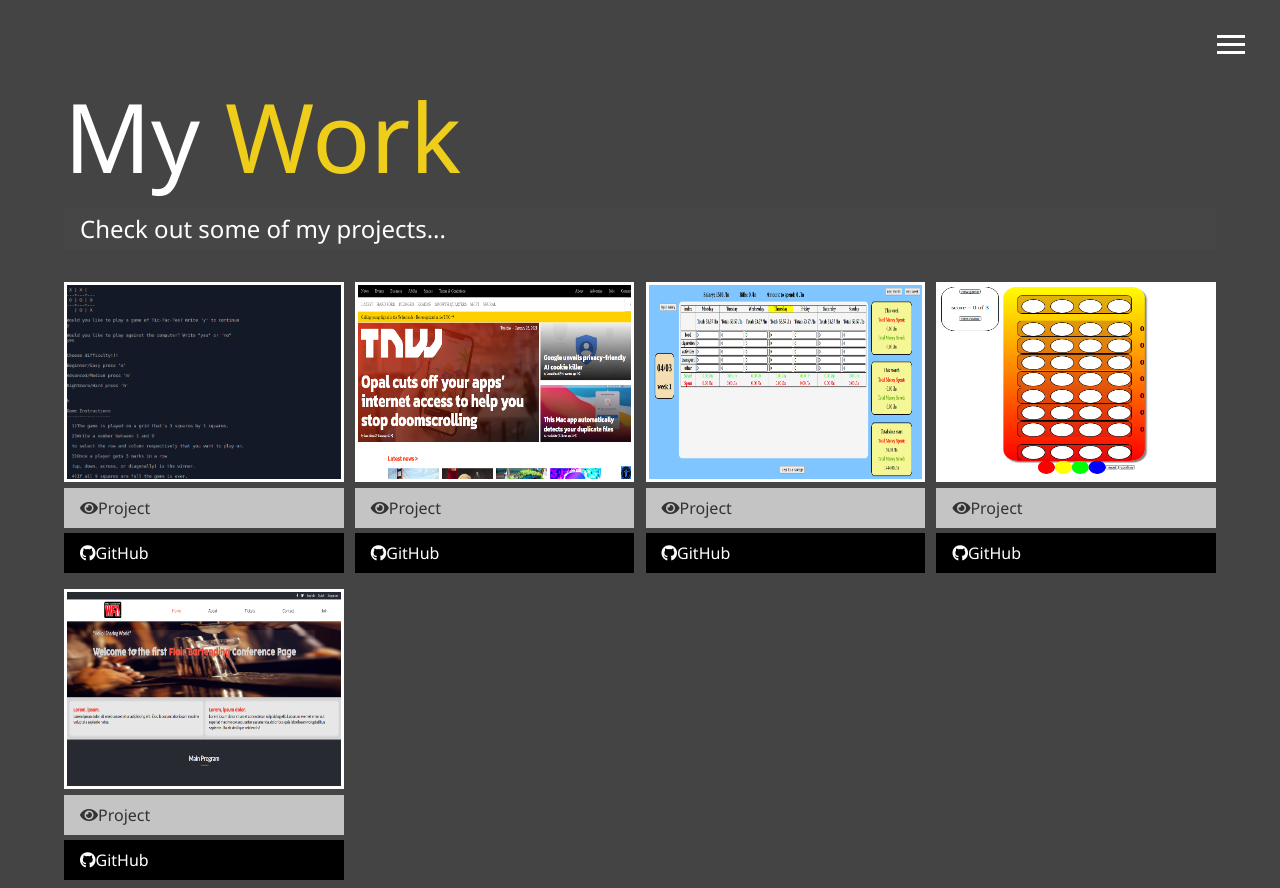
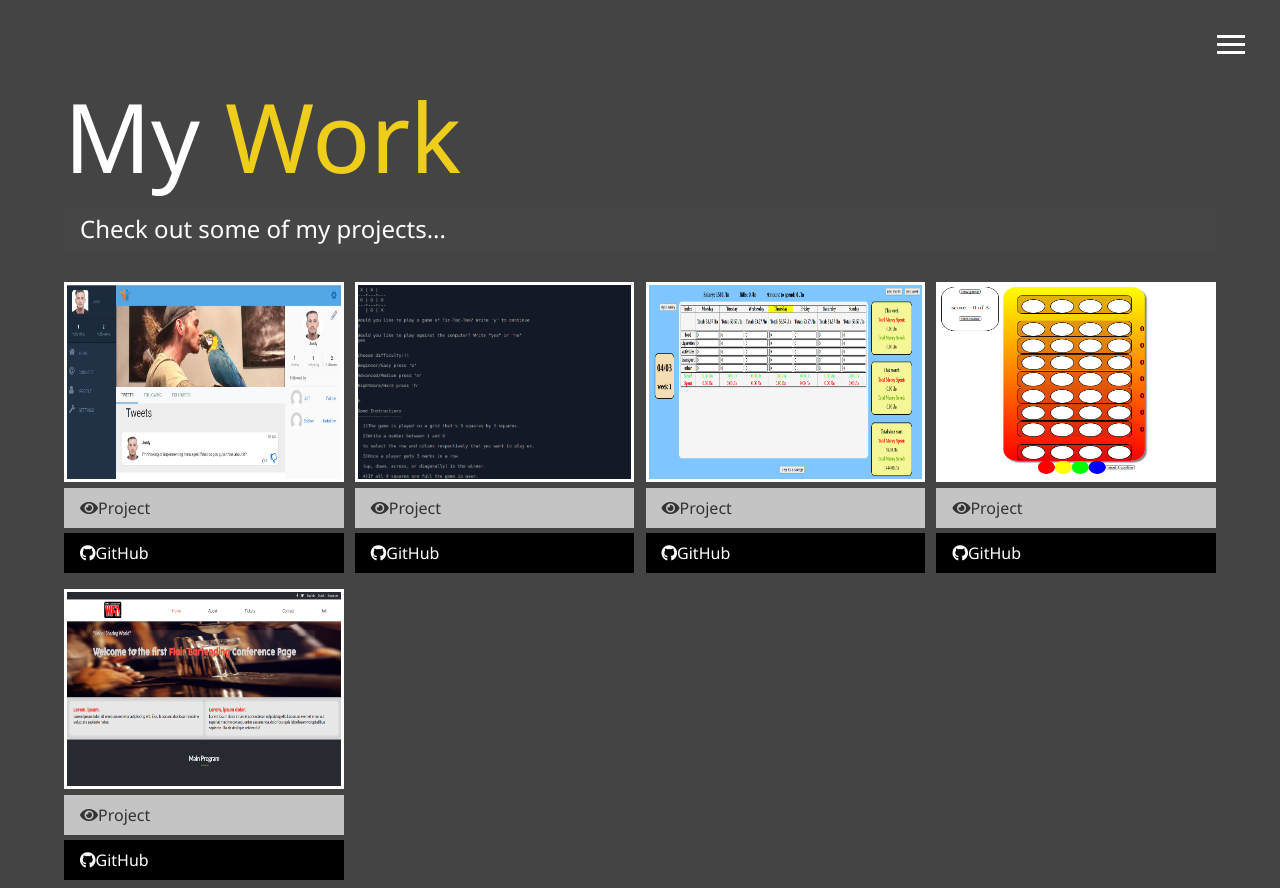
Before and after one commit to garciajordy/Portfolio, a plain HTML site: page work.html in a window 1280 px wide. Shown: the top 888 px of the page. Drawn offline with Linux system fonts and the light colour scheme.

Commit message:
Update Work page

```diff
--- a/work.html
+++ b/work.html
@@ -58,6 +58,21 @@
             Check out some of my projects...
         </h2>
         <div class="projects">
+
+            <div class="item">
+                <a rel="noreferrer noopener" href="https://friends-official.herokuapp.com/" target="_blank">
+                    <img src="assets/friends.jpg" alt="project">
+                </a>
+                <a rel="noreferrer noopener" href="https://friends-official.herokuapp.com/" target="_blank"
+                    class="btn-light">
+                    <i class="fas fa-eye"></i>Project
+                </a>
+                <a rel="noreferrer noopener" href="https://github.com/garciajordy/Friends" target="_blank"
+                    class="btn-dark">
+                    <i class="fab fa-github"></i>GitHub
+                </a>
+            </div>
+
             <div class="item">
                 <a rel="noreferrer noopener" href="https://replit.com/@JordyGarcia/Tic-Tac-Toe-2#.replit" target="_blank">
                     <img src="assets/tic-tac-toe.png" alt="project">
@@ -72,19 +87,7 @@
                 </a>
             </div>
 
-            <div class="item">
-                <a rel="noreferrer noopener" href="https://garciajordy.github.io/TheNextWeb/" target="_blank">
-                    <img src="assets/project2.PNG" alt="project">
-                </a>
-                <a rel="noreferrer noopener" href="https://garciajordy.github.io/TheNextWeb/" target="_blank"
-                    class="btn-light">
-                    <i class="fas fa-eye"></i>Project
-                </a>
-                <a rel="noreferrer noopener" href="https://github.com/garciajordy/TheNextWeb" target="_blank"
-                    class="btn-dark">
-                    <i class="fab fa-github"></i>GitHub
-                </a>
-            </div>
+
 
             <div class="item">
                 <a rel="noreferrer noopener" href="https://garciajordy.github.io/Saving-Plan/" target="_blank">
```
Also changed, not shown: assets/friends.jpg (added).
